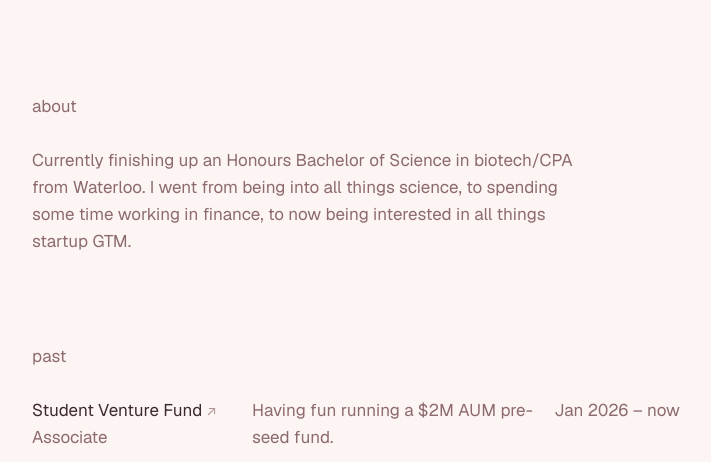
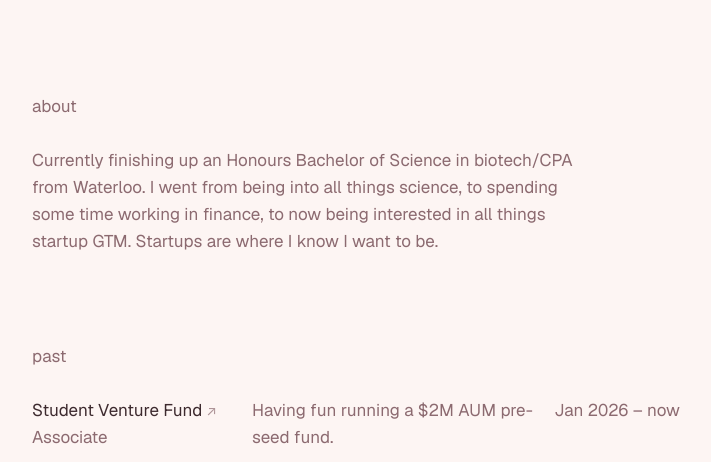
Before and after one commit to alexthedoor2004/alexthedoor2004.github.io, a plain HTML site: page index.html in a window 1280 px wide. Shown: the part 320-782 px from the top of the page, without its empty margins (284-995 px from the left). Drawn offline with nearby package versions, Linux system fonts and the light colour scheme.

Commit message:
About: startups are where I want to be
Co-Authored-By: Claude Opus 5.5 <noreply@anthropic.com>

```diff
--- a/index.html
+++ b/index.html
@@ -25,7 +25,7 @@
     <section>
       <h2 class="rise" style="--i:2">about</h2>
       <div class="prose rise" style="--i:3">
-        <p>Currently finishing up an Honours Bachelor of Science in biotech/CPA from Waterloo. I went from being into all things science, to spending some time working in finance, to now being interested in all things startup GTM.</p>
+        <p>Currently finishing up an Honours Bachelor of Science in biotech/CPA from Waterloo. I went from being into all things science, to spending some time working in finance, to now being interested in all things startup GTM. Startups are where I know I want to be.</p>
       </div>
     </section>
 
```
